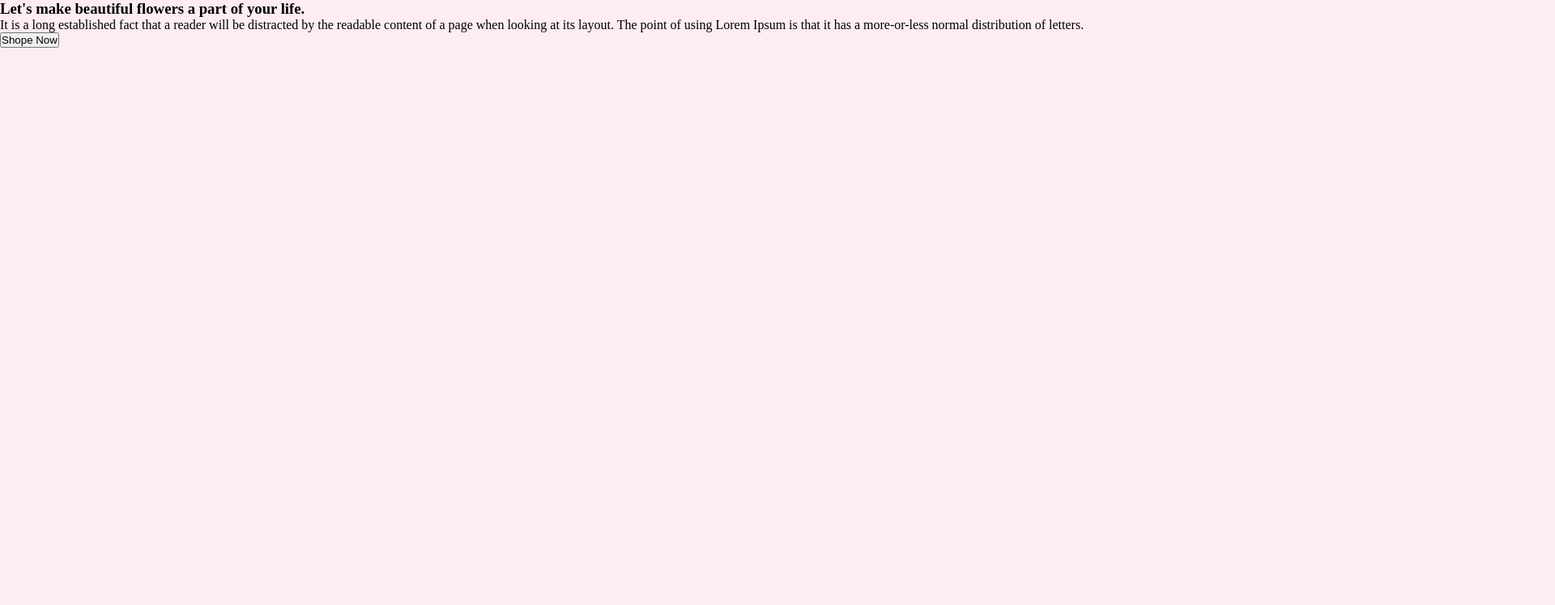
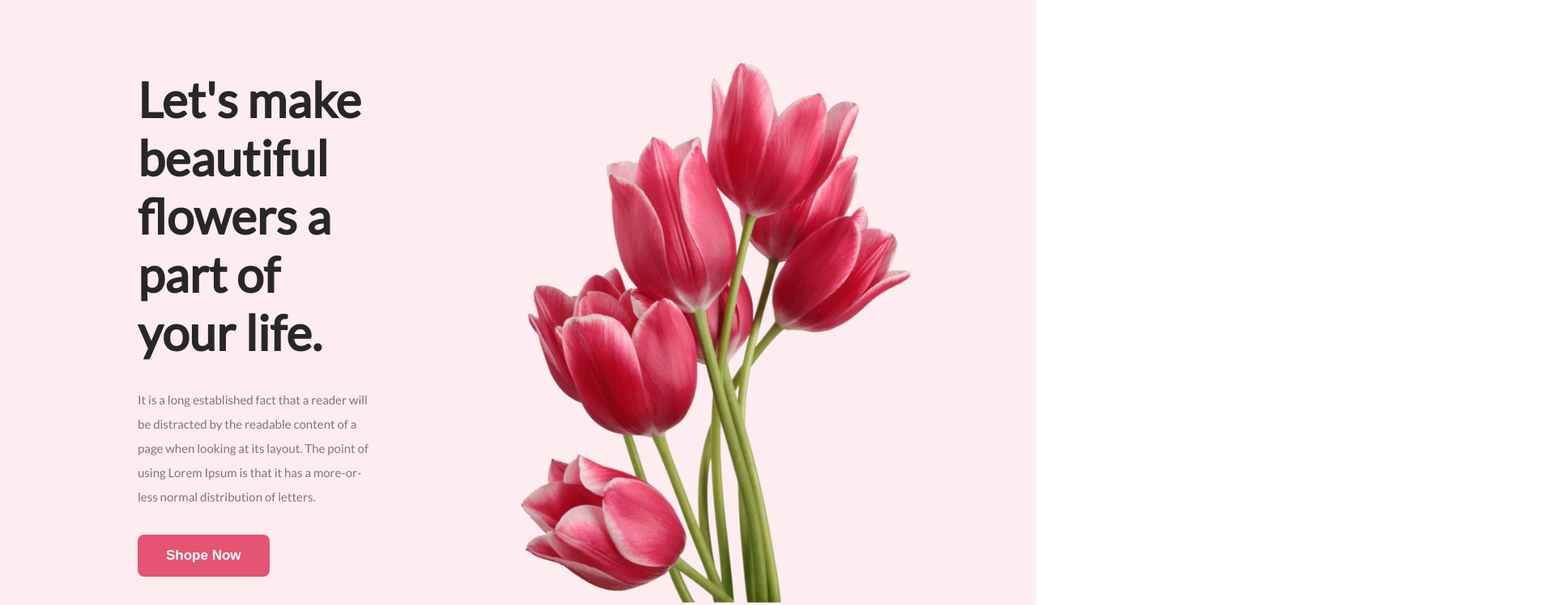
Before and after one commit to sajalbiswas1/my-first-assignment-1, a plain HTML site: page index.html in a window 1280 px wide. Shown: the top 748 px of the page at 81% size, 1920 px wide, since content can reach past the window. Drawn offline with Linux system fonts and the light colour scheme.

Commit message:
banner section

```diff
--- a/index.html
+++ b/index.html
@@ -4,19 +4,25 @@
     <meta charset="UTF-8">
     <meta name="viewport" content="width=device-width, initial-scale=1.0">
     <title>Simple Website</title>
+    <!-- font style here -->
+    <link rel="preconnect" href="https://fonts.googleapis.com">
+<link rel="preconnect" href="https://fonts.gstatic.com" crossorigin>
+<link href="https://fonts.googleapis.com/css2?family=Lato&display=swap" rel="stylesheet">
+    <!-- font style end -->
 
     <link rel="stylesheet" href="style/style.css">
 </head>
 <body>
     <!-- header is start now -->
     <header class="header">
-        <div class="div-container">
-            <h3>Let's make beautiful flowers a part of your life.</h3>
+        <div class="header-container">
+            <h1>Let's make <br> beautiful flowers a part of your life.</h1>
             <p>It is a long established fact that a reader will be distracted by the readable content of a page when looking at its layout. The point of using Lorem Ipsum is that it has a more-or-less normal distribution of letters.</p>
-            <button class="btn">Shope Now</button>
+            <button class="btn-primary">Shope Now</button>
         </div>
-
+        <img class="banner-image" src="/image/pngwing 10.png" alt="flower image">
     </header>
+    <!-- header is end now -->
     <main>
 
     </main>
--- a/style/style.css
+++ b/style/style.css
@@ -2,9 +2,52 @@
     padding: 0;
     margin: 0;
 }
-.div-container{
-    background-color: aqua;
-    width: 1920px;
-height: 850px;
-background-color: rgba(229, 84, 115, 0.10);
+/* common share style */
+body{
+    font-family: 'Lato', sans-serif;
+
 }
+.btn-primary{
+    border-radius: 8px;
+    background: #E55473;
+    color: #FFF;
+    font-size: 17px;
+    font-weight: 700;
+    padding: 16px 35px 16px 35px;
+    border: none;
+}
+/* Header style here */
+.header{
+    display: flex;
+    gap: 120px;
+    align-items: center;
+    width: 100%;
+    height: 100vh;
+    background: rgba(229, 84, 115, 0.10);
+
+}
+.header-container{
+    padding: 30px 30px 30px 170px;
+
+}
+.banner-image{
+    width: 600px;
+    height: 670px;
+    padding: 20px 130px 0px 0px;
+}
+.header-container h1{
+    color: #272727;
+    font-size: 60px;
+    font-size: normal;
+    font-weight: 800;
+    line-height: normal;
+}
+.header-container p{
+    color: rgba(39, 39, 39, 0.60);
+    font-size: 15px;
+    font-weight: 400;
+    line-height: 30px;
+}
+.header-container p, button{
+    margin-top: 32px;
+}
```
